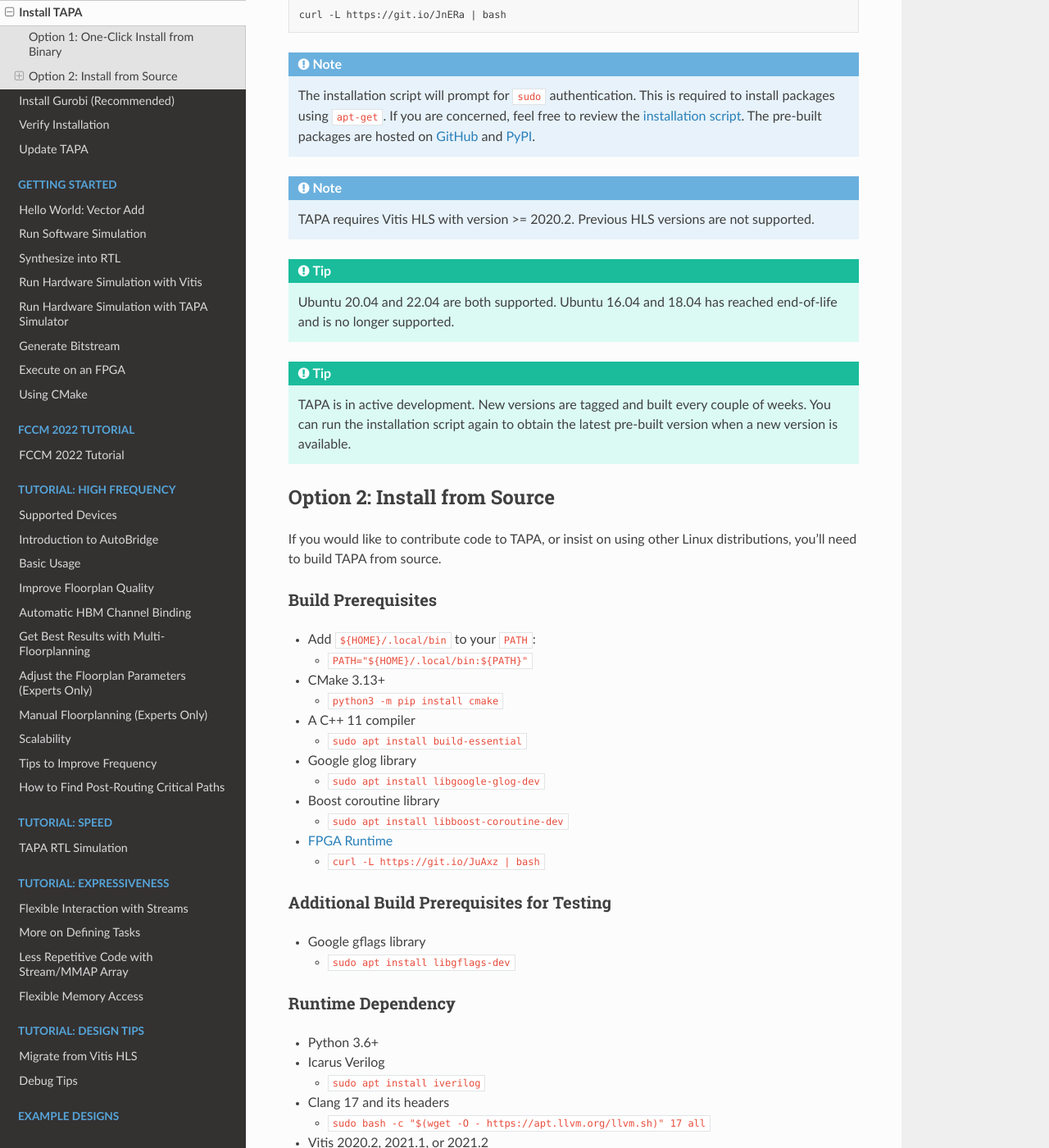
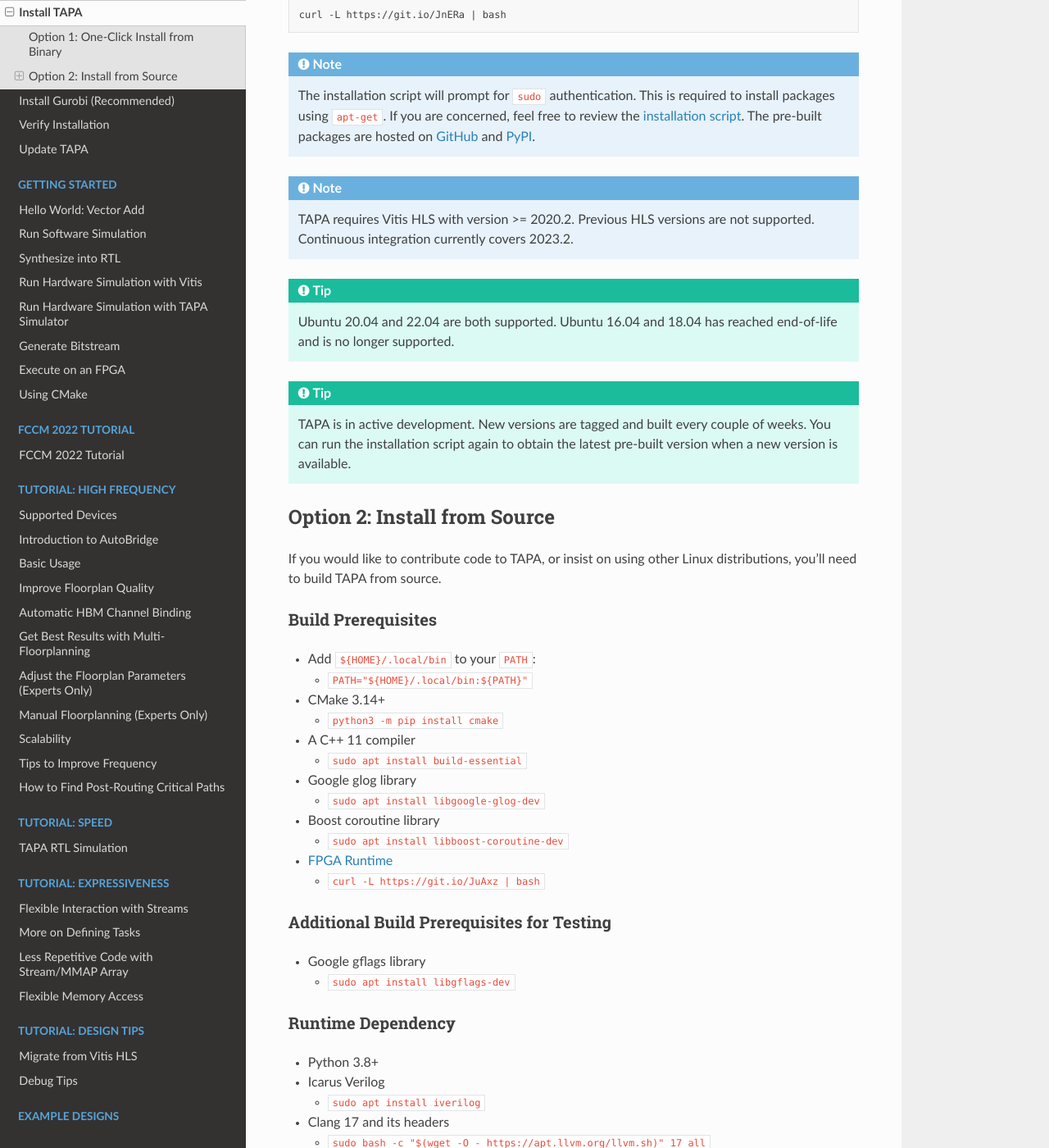
Before and after one commit to rapidstream-org/rapidstream-tapa, a Sphinx documentation site: the page built from docs/installation.rst, in a window 1280 px wide and 1400 px high, scrolled down 291 px. Shown: the whole window at 82% size. Built offline with Sphinx 7.4.7 and the Read the Docs theme 2.0.0, drawn with Linux system fonts in a browser that asks for light colours.

Commit message:
docs(installation): bump versions in installation.rst

```diff
--- a/docs/installation.rst
+++ b/docs/installation.rst
@@ -25,6 +25,7 @@
 .. note::
 
   TAPA requires Vitis HLS with version >= 2020.2. Previous HLS versions are not supported.
+  Continuous integration currently covers 2023.2.
 
 .. tip::
 
@@ -52,7 +53,7 @@
 
   * ``PATH="${HOME}/.local/bin:${PATH}"``
 
-* CMake 3.13+
+* CMake 3.14+
 
   * ``python3 -m pip install cmake``
 
@@ -82,7 +83,7 @@
 Runtime Dependency
 ++++++++++++++++++
 
-* Python 3.6+
+* Python 3.8+
 * Icarus Verilog
 
   * ``sudo apt install iverilog``
@@ -91,7 +92,7 @@
 
   * ``sudo bash -c "$(wget -O - https://apt.llvm.org/llvm.sh)" 17 all``
 
-* Vitis 2020.2, 2021.1, or 2021.2
+* Vitis 2020.2+
 * `Xilinx Runtime <https://github.com/Xilinx/XRT>`_
 
 Build and Installation
```
